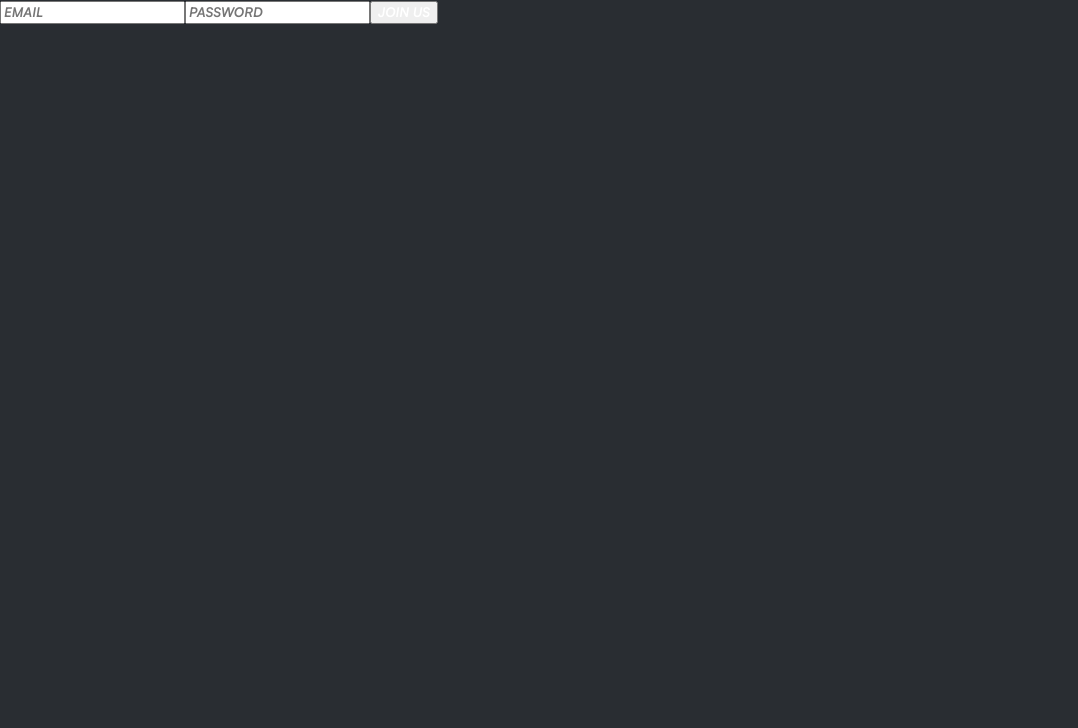
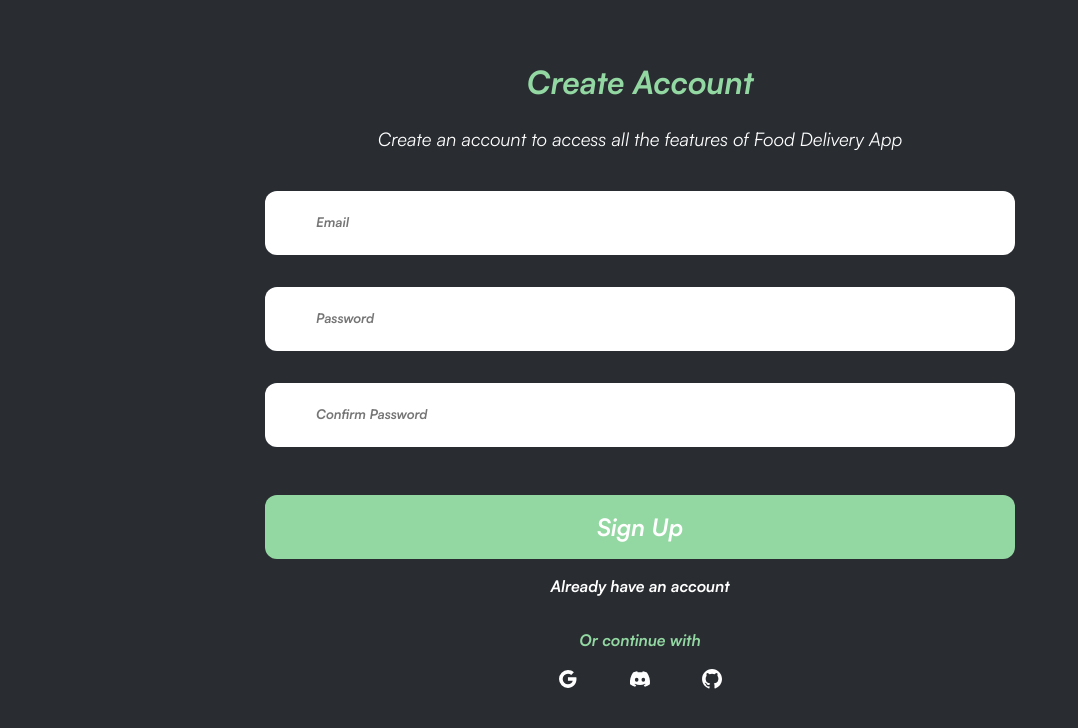
Before and after one commit to manolo0o/FoodDeliveryApp, a React (Vite) app: page /register in a window 1280 px wide. Shown: the top 728 px of the page, without its empty margins (0-1078 px from the left). Built offline with nearby package versions, Linux system fonts and the light colour scheme.

Commit message:
feat: :lipstick: Register UI done

```diff
--- a/src/css/Home.css
+++ b/src/css/Home.css
@@ -17,11 +17,9 @@ html {
   width: 100%;
   height: 10vh;
   justify-content: space-between;
-
   align-items: center;
 }
 .navBarIcon{
-
   width: 20%;
   height: 80%;
 }
--- a/src/css/Register.css
+++ b/src/css/Register.css
@@ -10,3 +10,71 @@ html {
     padding: 0;
     background-color:var(--color-bg-primary);
 }
+
+.RegisterContainer{
+    width: 100vw;
+    height: 100vh;
+    display: flex;
+    flex-direction: column;
+    align-items: center;
+}
+
+.section__Title{
+    width: 100%;
+    display: flex;
+    flex-direction: column;
+    align-items: center;
+    text-align: center;
+    padding-top: 5vh;
+}
+
+.section__Title h1{
+    color: var(--color-btn-primary);
+}
+.section__Title h3{
+    margin: 0;
+    width: 90%;
+    font-weight: normal;
+}
+
+.form__Register{
+    width: 90%;
+    display: flex;
+    flex-direction: column;
+    align-items: center;
+    margin-top: 5vh;
+}
+
+
+.input__Email__Register,
+.input__Pasword,
+.input__Confirm__Password{
+    width: 100%;
+    height: 8vh;
+    border-radius: 1.5vh;
+    border: none;
+    color: black;
+    box-sizing: border-box;
+    padding-left: 3vw;
+    margin-bottom: 4vh;
+}
+.input__Email__Register::placeholder,
+.input__Pasword::placeholder,
+.input__Confirm__Password::placeholder{
+    padding-left: 1vw;
+}
+
+.signUp__Button{
+    width: 100%;
+    height: 8vh;
+    border-radius: 1.5vh;
+    border: none;
+    background-color: var(--color-btn-primary);
+    font-weight: bold;
+    font-size: 3vh;
+    margin-top: 2vh;
+}
+
+.already__Have a{
+    text-decoration: none;
+}
--- a/src/css/Start.css
+++ b/src/css/Start.css
@@ -2,8 +2,8 @@
 
 body,
 html {
-  margin: 0;
-  padding: 0;
+    margin: 0;
+    padding: 0;
 }
 
 .StartContainer{
--- a/src/routes/Login.jsx
+++ b/src/routes/Login.jsx
@@ -62,7 +62,7 @@ const Login = () => {
                     </form>
                 </div>
                     <div className="create__Account">
-                        <Link to='/Register'>
+                        <Link to='/register'>
                             <p> Create new account</p>
                         </Link>
                     </div>
--- a/src/routes/Register.jsx
+++ b/src/routes/Register.jsx
@@ -42,25 +42,54 @@ const  Register = () => {
     return (
         <>
             <div className="RegisterContainer">
-                        <div className="line"></div>
-                        <div className="registroManual">
+                        <div className="section__Title">
+                            <h1>Create Account</h1>
+                            <h3>Create an account to access all the features of Food Delivery App</h3>
+                        </div>
+                        <div className="form__Register">
                             <form className="inputEmail"  onSubmit={handleRegister}>
                                 <input
                                     type="email"
-                                    placeholder="EMAIL"
+                                    placeholder="Email"
+                                    className="input__Email__Register"
                                     value={email}
                                     onChange={(e) => setEmail(e.target.value)}
                                     required
                                 />
                                 <input
                                     type="password"
-                                    placeholder="PASSWORD"
+                                    placeholder="Password"
+                                    className="input__Pasword"
                                     value={password}
                                     onChange={(e) => setPassword(e.target.value)}
                                     required
                                 />
-                                <button type="submit" className="inputButton"> JOIN US </button>
+                                <input
+                                    type="password"
+                                    placeholder="Confirm Password"
+                                    className="input__Confirm__Password"
+                                    value={password}
+                                    required
+                                />
+                                <button type="submit" className="signUp__Button"> Sign Up</button>
                             </form>
+                        </div>
+                            <div className="already__Have">
+                            <Link to='/login'>
+                                <p> Already have an account</p>
+                            </Link>
+                        </div>
+                            <p className="continue__With">Or continue with</p>
+                        <div className="social__Media__SigIn">
+                            <button onClick={signUpWithGoogle} className="google__Icon">
+                                <img src={googleIcon} alt="googleIcon" />
+                            </button>
+                            <button className="discord__Icon">
+                                <img src={discordIcon} alt="discordIcon" />
+                            </button>
+                            <button className="git__Icon">
+                                <img src={gitIcon} alt="gitIcon" />
+                            </button>
                         </div>
                     </div>
         </>
--- a/src/routes/Start.jsx
+++ b/src/routes/Start.jsx
@@ -23,7 +23,7 @@ function Start() {
                             <img src={options} alt="options" />
                         </button>
                         <button>
-                        <Link to='/register'>
+                            <Link to='/login'>
                                 <img src={continueButton} alt="Continue" />
                             </Link>
                         </button>
```
Lines whose indentation alone changed are shown as unchanged.
